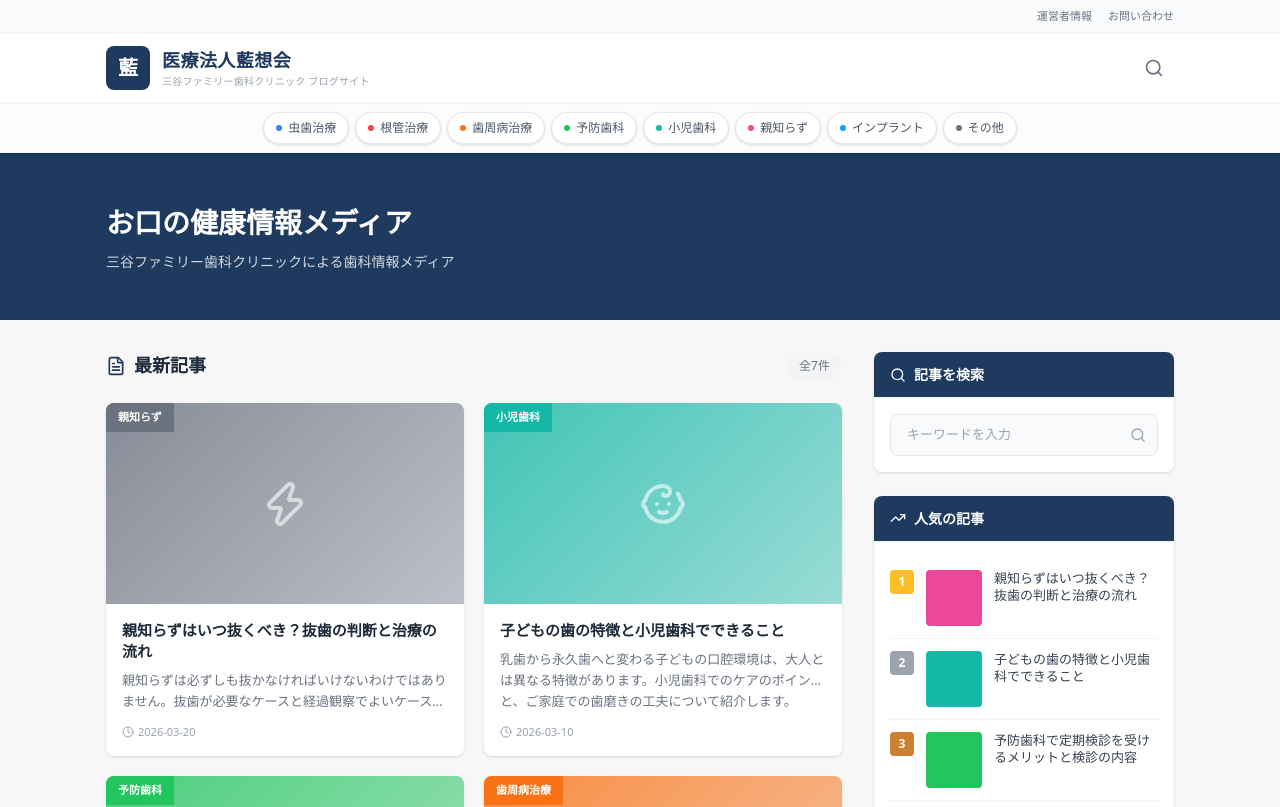
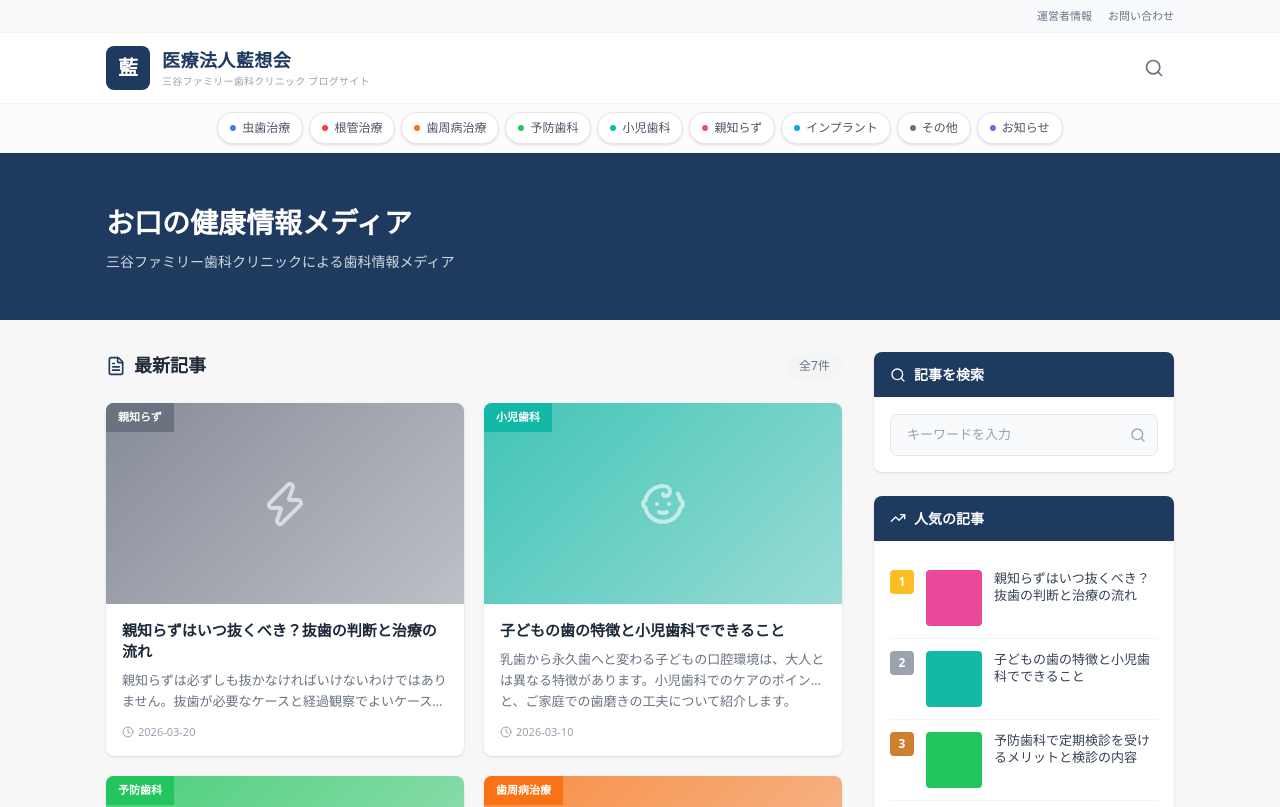
Before and after one commit to aisokai/aisoukai-media, a Next.js app: page / in a window 1280 px wide. Shown: the top 807 px of the page. Built offline with nearby package versions, Linux system fonts and the light colour scheme.

Commit message:
feat: add お知らせ to header navigation

```diff
--- a/src/components/Header.tsx
+++ b/src/components/Header.tsx
@@ -13,6 +13,7 @@ const navItems = [
   { name: "親知らず", href: "/category/wisdom-tooth", color: "#ec4899" },
   { name: "インプラント", href: "/category/implant", color: "#0ea5e9" },
   { name: "その他", href: "/category/other", color: "#6b7280" },
+  { name: "お知らせ", href: "/category/news", color: "#8b5cf6" },
 ]
 
 export function Header() {
```
